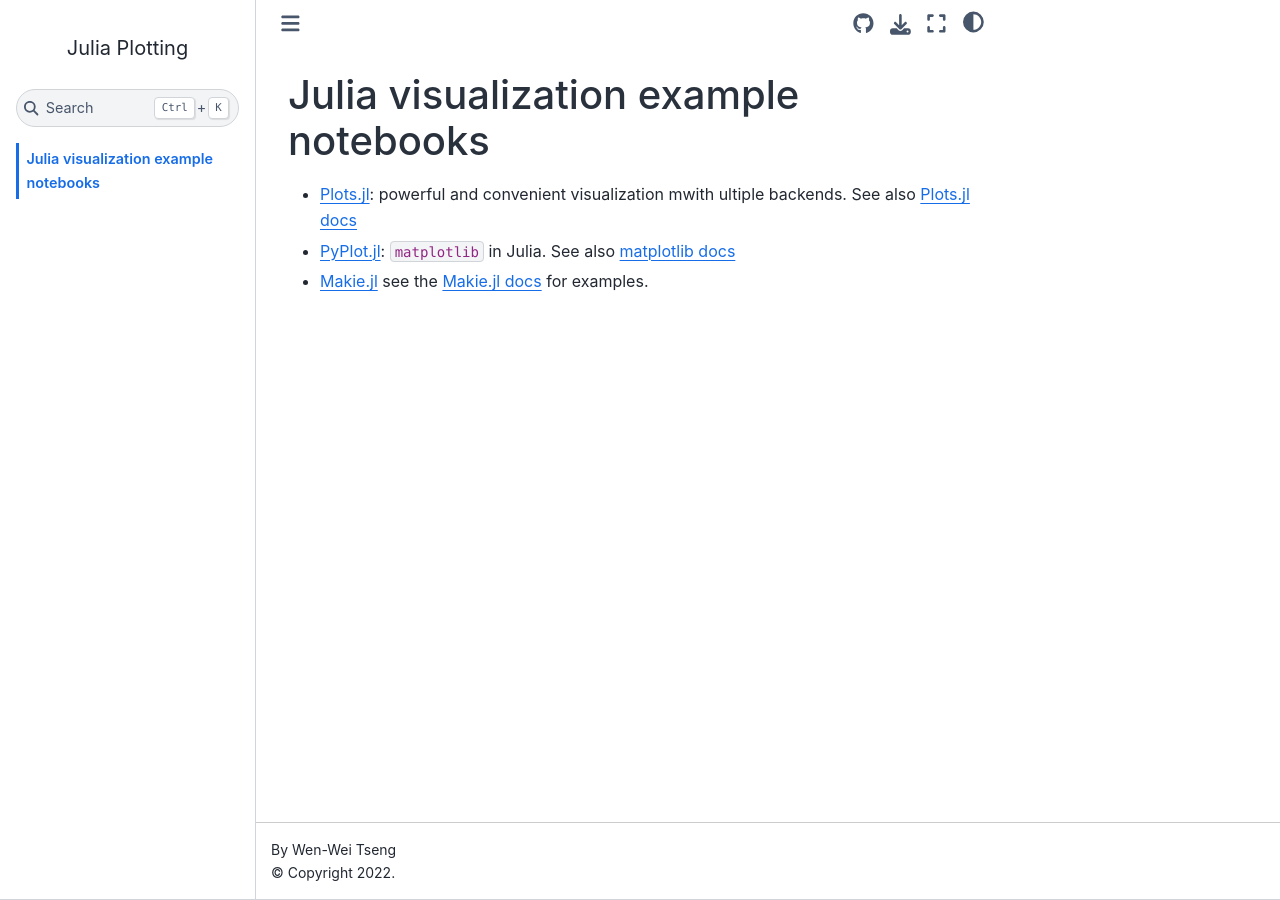
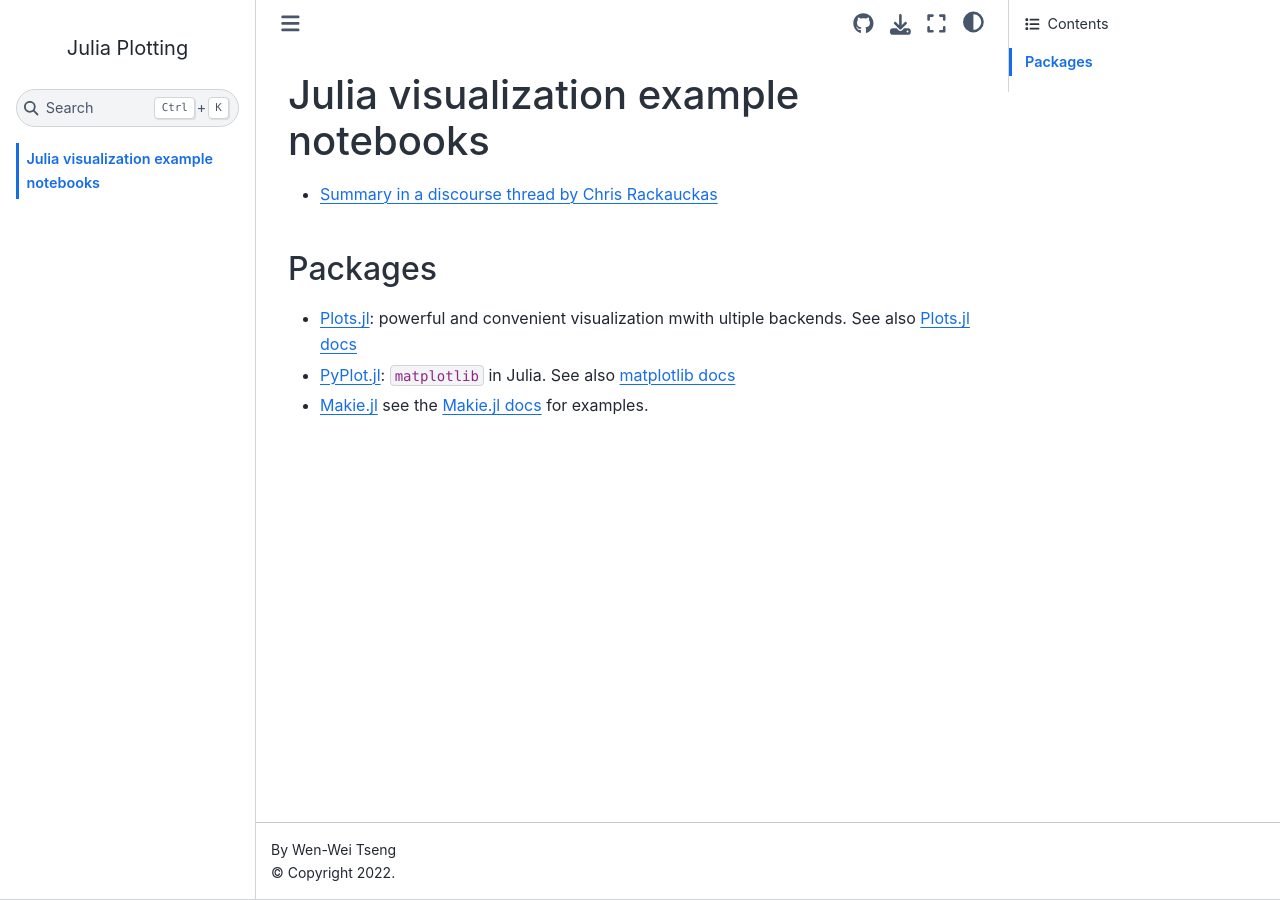
Before and after one commit to sosiristseng/jl-visual, a Jupyter Book: the page built from docs/index.md, in a window 1280 px wide. Built offline with Jupyter Book 1.0.4 settings and Sphinx 7.4.7 and the Sphinx Book theme 1.1.4, drawn with Linux system fonts in a browser that asks for light colours; pages that are not in the unit, such as notebooks, are missing from menus.

Commit message:
Update index.md

```diff
--- a/docs/index.md
+++ b/docs/index.md
@@ -1,5 +1,8 @@
 # Julia visualization example notebooks
 
+- [Summary in a discourse thread by Chris Rackauckas](https://discourse.julialang.org/t/comparison-of-plotting-packages/99860/2?u=wen-wei_tseng)
+
+## Packages
 - [Plots.jl](https://github.com/JuliaPlots/Plots.jl): powerful and convenient visualization mwith ultiple backends. See also [Plots.jl docs](http://docs.juliaplots.org/latest/)
 - [PyPlot.jl](https://github.com/JuliaPy/PyPlot.jl): `matplotlib` in Julia. See also [matplotlib docs](https://matplotlib.org/stable/index.html)
 - [Makie.jl](https://github.com/JuliaPlots/Makie.jl) see the [Makie.jl docs](https://docs.makie.org/stable/) for examples.
```
